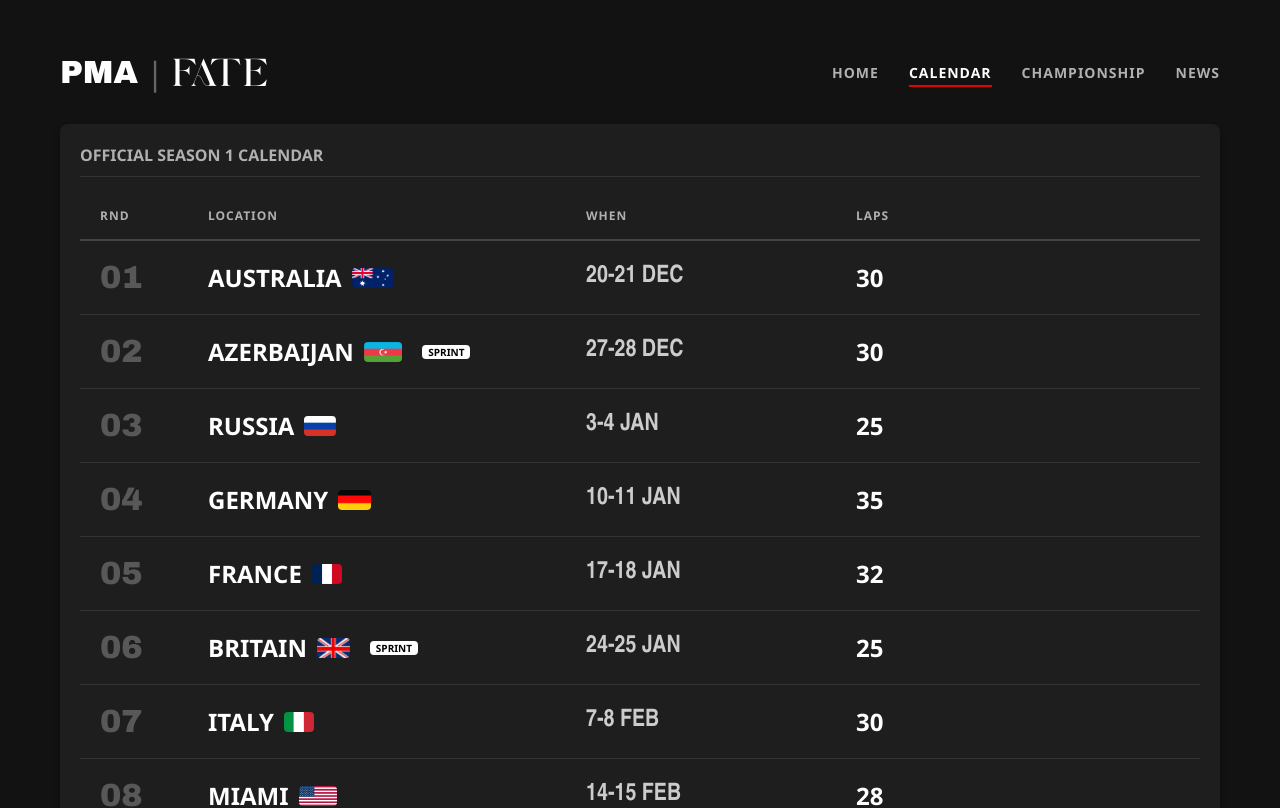
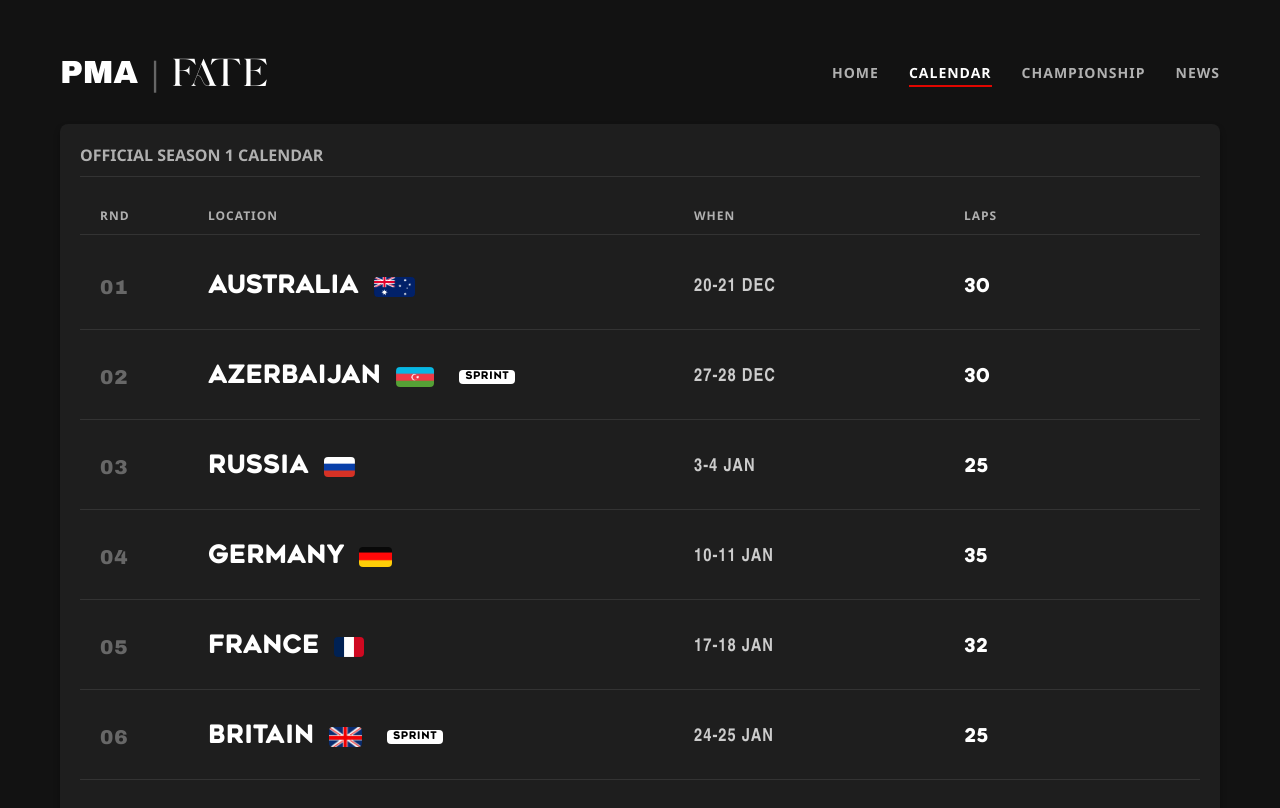
Before and after one commit to Sl0th899/pma-league, a React (Vite) app: page /calendar in a window 1280 px wide. Shown: the top 808 px of the page. Built offline with nearby package versions, Linux system fonts and the light colour scheme.

Commit message:
calendar updates

```diff
--- a/src/pages/Calendar.jsx
+++ b/src/pages/Calendar.jsx
@@ -18,49 +18,121 @@ const Calendar = () => {
 
   return (
     <div className="panel">
+        {/* Internal Styles for Animation & Fonts */}
+        <style>{`
+            /* 1. Load the Custom Font */
+            @font-face {
+                font-family: 'GR';
+                src: url('/fonts/GR.ttf') format('truetype');
+            }
+
+            @keyframes block-swipe {
+                0% { transform: translateX(-101%); }
+                40% { transform: translateX(0); }
+                60% { transform: translateX(0); }
+                100% { transform: translateX(101%); }
+            }
+            @keyframes text-appear {
+                0% { opacity: 0; }
+                50% { opacity: 0; }
+                51% { opacity: 1; }
+                100% { opacity: 1; }
+            }
+            .reveal-row {
+                position: relative;
+                overflow: hidden;
+            }
+            .reveal-content {
+                opacity: 0;
+                animation: text-appear 0.8s cubic-bezier(0.77, 0, 0.175, 1) forwards;
+
+                /* 2. Apply New Font ONLY to content */
+                font-family: 'GR', sans-serif;
+                letter-spacing: 1px; /* Optional: Adjust if font is tight */
+            }
+            .reveal-block {
+                position: absolute;
+                top: 0;
+                left: 0;
+                width: 100%;
+                height: 100%;
+                background: #0466c8; /* 3. Updated Color */
+                transform: translateX(-101%);
+                z-index: 2;
+                animation: block-swipe 0.8s cubic-bezier(0.77, 0, 0.175, 1) forwards;
+            }
+        `}</style>
+
         <div className="panel-header">Official Season 1 Calendar</div>
 
         <div className="schedule-list" onMouseMove={handleMouseMove} style={{ position: 'relative' }}>
-            <div className="schedule-header">
+            {/* HEADER: Font remains default (untouched) */}
+            <div className="schedule-header" style={{ display: 'flex', borderBottom: '1px solid #333', paddingBottom: '10px', marginBottom: '10px' }}>
                 <span style={{ width: '10%' }}>Rnd</span>
-                <span style={{ width: '35%' }}>Location</span>
+                {/* Increased width to 45% to fill the gap */}
+                <span style={{ width: '45%' }}>Location</span>
                 <span style={{ width: '25%' }}>When</span>
                 <span style={{ width: '20%' }}>Laps</span>
-                <span style={{ width: '10%' }}></span>
+                {/* Removed the empty 10% span here */}
             </div>
 
-            {seasonSchedule.map((race) => (
+            {seasonSchedule.map((race, index) => (
                 <div
                   key={race.round}
-                  className="schedule-row"
+                  className="schedule-row reveal-row"
                   onMouseEnter={() => setHoveredMap(race)}
                   onMouseLeave={() => setHoveredMap(null)}
+                  style={{ marginBottom: '5px' }} // Spacing between rows
                 >
-                    {/* Convert number 1 to string "01" for display */}
-                    <div className="schedule-rnd">
+                    {/* The Swipe Bar */}
+                    <div
+                        className="reveal-block"
+                        style={{ animationDelay: `${index * 0.1}s` }}
+                    />
+
+                    {/* The Content */}
+                    <div
+                        className="reveal-content"
+                        style={{
+                            display: 'flex',
+                            width: '100%',
+                            alignItems: 'center',
+                            padding: '10px 0', // Vertical padding for rows
+                            animationDelay: `${index * 0.1}s`
+                        }}
+                    >
+                        {/* RND: 10% */}
+                        <div className="schedule-rnd" style={{ width: '10%', fontSize: '20px', opacity: 0.5 }}>
                             {String(race.round).padStart(2, '0')}
                         </div>
 
-                    {/* LOCATION COLUMN */}
-                    <div className="schedule-name" style={{ display: 'flex', alignItems: 'center', gap: '10px' }}>
+                        {/* LOCATION: 45% (Matches Header) */}
+                        <div className="schedule-name" style={{ width: '45%', display: 'flex', alignItems: 'center', gap: '15px', fontSize: '24px', textTransform: 'uppercase' }}>
                             {race.country}
 
-                        {/* CHANGED: Replaced the emoji span with an Image tag */}
                             <img
                                 src={getFlagUrl(race.country)}
                                 alt={race.country}
                                 style={{
-                                height: '20px',       // Adjust height to fit text
+                                    height: '20px',
                                     width: 'auto',
-                                borderRadius: '4px',  // Optional: slight rounded corners
+                                    borderRadius: '4px',
                                 }}
                             />
 
                             {race.sprint && <span className="sprint-badge">SPRINT</span>}
                         </div>
 
-                    <div className="schedule-date">{race.date}</div>
-                    <div className="schedule-laps">{race.laps}</div>
+                        {/* DATE: 25% */}
+                        <div className="schedule-date" style={{ width: '25%', fontSize: '18px' }}>
+                            {race.date}
+                        </div>
+
+                        {/* LAPS: 20% */}
+                        <div className="schedule-laps" style={{ width: '20%', fontSize: '18px', fontWeight: 'bold' }}>
+                            {race.laps}
+                        </div>
+                    </div>
                 </div>
             ))}
 
```
Also changed, not shown: public/fonts/GR.ttf (added). Lines whose indentation alone changed are shown as unchanged.
